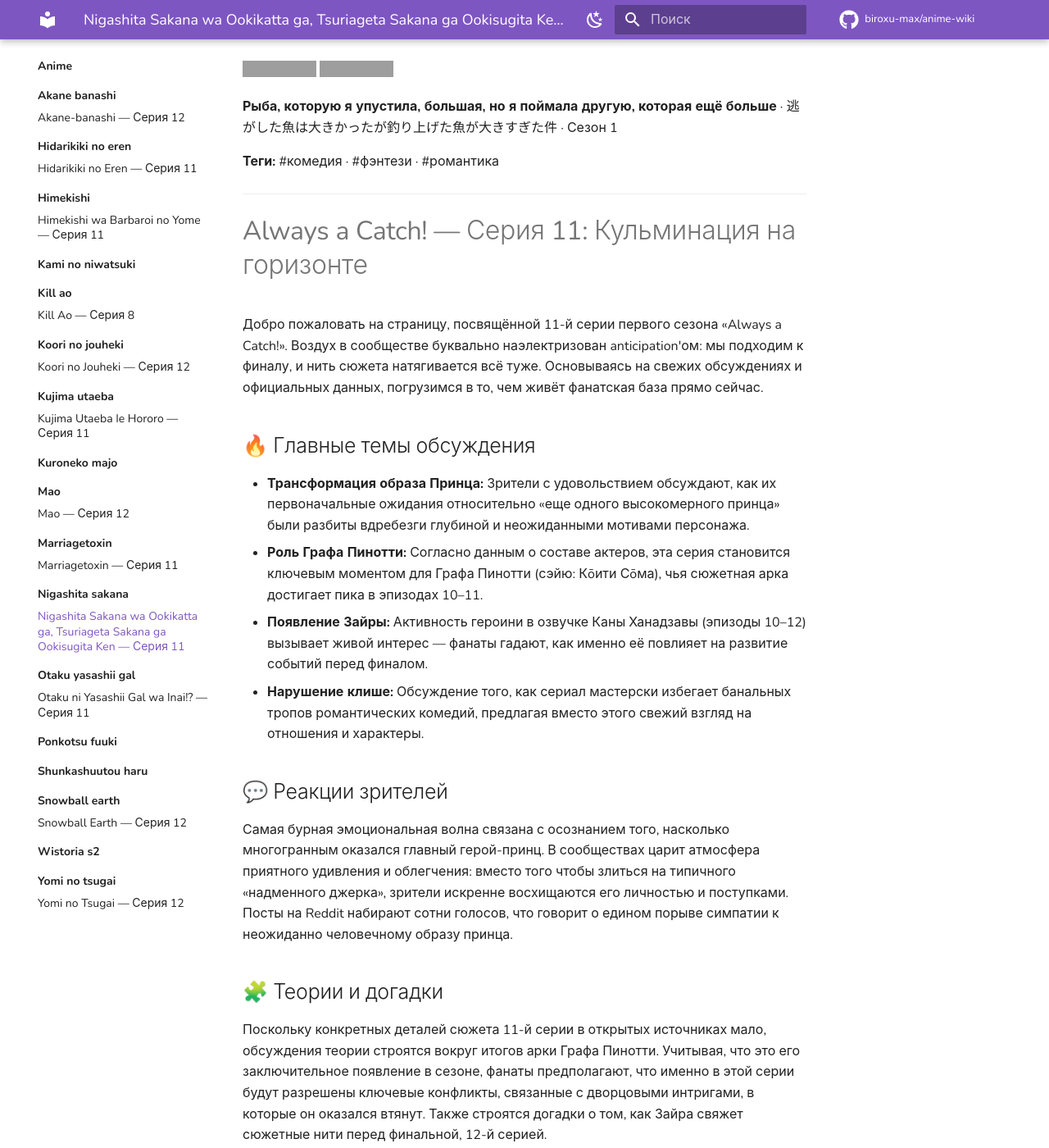
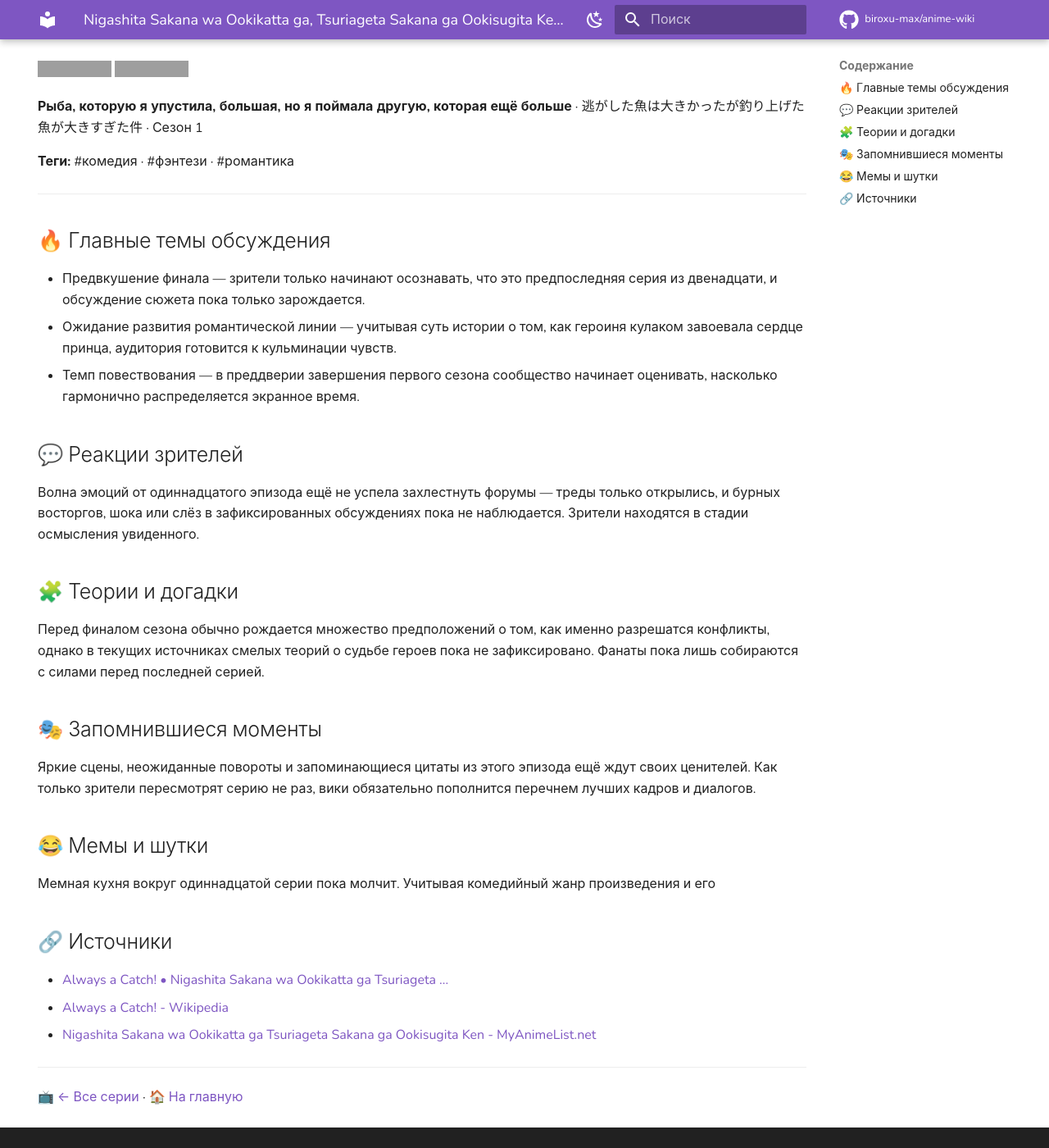
Before and after one commit to biroxu-max/anime-wiki, an MkDocs documentation site: the page built from docs/anime/nigashita-sakana/ep-11.md, in a window 1280 px wide and 1400 px high, scrolled down 235 px. Shown: the whole window at 82% size. Built offline with MkDocs 1.6.1 and Material for MkDocs 9.7.7, drawn with Linux system fonts in a browser that asks for light colours; comment, search, counter and statistics services are not loaded; some of the changed text lies outside the part shown; grey boxes are pictures that could not be loaded.

Commit message:
chore(wiki): +nigashita-sakana ep11

```diff
--- a/docs/anime/nigashita-sakana/ep-11.md
+++ b/docs/anime/nigashita-sakana/ep-11.md
@@ -15,45 +17,28 @@ tags:
 
 ---
 
-# Always a Catch! — Серия 11: Кульминация на горизонте
-
-Добро пожаловать на страницу, посвящённой 11-й серии первого сезона «Always a Catch!». Воздух в сообществе буквально наэлектризован anticipation'ом: мы подходим к финалу, и нить сюжета натягивается всё туже. Основываясь на свежих обсуждениях и официальных данных, погрузимся в то, чем живёт фанатская база прямо сейчас.
-
 ## 🔥 Главные темы обсуждения
-- **Трансформация образа Принца:** Зрители с удовольствием обсуждают, как их первоначальные ожидания относительно «еще одного высокомерного принца» были разбиты вдребезги глубиной и неожиданными мотивами персонажа.
-- **Роль Графа Пинотти:** Согласно данным о составе актеров, эта серия становится ключевым моментом для Графа Пинотти (сэйю: Кōити Сōма), чья сюжетная арка достигает пика в эпизодах 10–11.
-- **Появление Зайры:** Активность героини в озвучке Каны Ханадзавы (эпизоды 10–12) вызывает живой интерес — фанаты гадают, как именно её повлияет на развитие событий перед финалом.
-- **Нарушение клише:** Обсуждение того, как сериал мастерски избегает банальных тропов романтических комедий, предлагая вместо этого свежий взгляд на отношения и характеры.
+- Предвкушение финала — зрители только начинают осознавать, что это предпоследняя серия из двенадцати, и обсуждение сюжета пока только зарождается.
+- Ожидание развития романтической линии — учитывая суть истории о том, как героиня кулаком завоевала сердце принца, аудитория готовится к кульминации чувств.
+- Темп повествования — в преддверии завершения первого сезона сообщество начинает оценивать, насколько гармонично распределяется экранное время.
 
 ## 💬 Реакции зрителей
-Самая бурная эмоциональная волна связана с осознанием того, насколько многогранным оказался главный герой-принц. В сообществах царит атмосфера приятного удивления и облегчения: вместо того чтобы злиться на типичного «надменного джерка», зрители искренне восхищаются его личностью и поступками. Посты на Reddit набирают сотни голосов, что говорит о едином порыве симпатии к неожиданно человечному образу принца.
+Волна эмоций от одиннадцатого эпизода ещё не успела захлестнуть форумы — треды только открылись, и бурных восторгов, шока или слёз в зафиксированных обсуждениях пока не наблюдается. Зрители находятся в стадии осмысления увиденного.
 
 ## 🧩 Теории и догадки
-Поскольку конкретных деталей сюжета 11-й серии в открытых источниках мало, обсуждения теории строятся вокруг итогов арки Графа Пинотти. Учитывая, что это его заключительное появление в сезоне, фанаты предполагают, что именно в этой серии будут разрешены ключевые конфликты, связанные с дворцовыми интригами, в которые он оказался втянут. Также строятся догадки о том, как Зайра свяжет сюжетные нити перед финальной, 12-й серией.
+Перед финалом сезона обычно рождается множество предположений о том, как именно разрешатся конфликты, однако в текущих источниках смелых теорий о судьбе героев пока не зафиксировано. Фанаты пока лишь собираются с силами перед последней серией.
 
 ## 🎭 Запомнившиеся моменты
-Хотя полные описания сцен всё еще скрыты под спойлерными тегами, внимание привлекает работа сэйю. Фанаты уже выделяют моменты, где Кана Ханадзава (Зайра) и Кōити Сōма (Пинотти) наполняют диалоги эмоциональной глубиной. Также зрители с теплотой вспоминают общую динамику сериала — от забавных промахов героини до её неожиданных решительных поступков, которые создают уникальный ритм повествования.
+Яркие сцены, неожиданные повороты и запоминающиеся цитаты из этого эпизода ещё ждут своих ценителей. Как только зрители пересмотрят серию не раз, вики обязательно пополнится перечнем лучших кадров и диалогов.
 
 ## 😂 Мемы и шутки
-Мемная культура вокруг сериала продолжает питаться диалогами из трейлеров и общим настроением. В чатах гуляют шутки о «телепортации» и попытках героини вести себя как леди, которые неизменно заканчиваются хаосом (знаменитое «боко-боко»). Фанаты также подшучивают над контрастом между пасторальными ожиданиями героини и реальностью, в которой она оказывается.
-
-## ⚡ Спорные моменты
-Серьезных разногласий или конфликтов в сообществе не наблюдается. Единственный момент, вызвавший дискуссию в начале сезона — первоначальное восприятие принца как отрицательного персонажа — теперь превратился в предмет восхищения сценаристов, сумевших блестяще сыграть на этом контрасте.
-
-## 🎬 Производство и анимация
-Производством занимается студия TMS Entertainment в сотрудничестве с Troyca, что гарантирует высокий уровень визуального стиля. Обсуждения качества анимации в этом эпизоде пока скупы, но акцент делается на великолепный подбор голосового состава. Участие таких звезд, как Кана Ханадзава и других талантливых актеров, перечисленных в энциклопедии ANN, добавляет сериалу особого лоска и звучания.
-
-***
-
-*Эта страница будет обновляться по мере появления новых деталей и переводов. Оставайтесь с нами, чтобы не пропустить момент, когда «уловленный рыба» покажет свой настоящий размер!*
+Мемная кухня вокруг одиннадцатой серии пока молчит. Учитывая комедийный жанр произведения и его
 
 ## 🔗 Источники
 
-- [Always a Catch! • Nigashita Sakana wa Ookikatta ga Tsuriageta ...](https://www.reddit.com/r/anime/comments/1u25p7s/always_a_catch_nigashita_sakana_wa_ookikatta_ga)
+- [Always a Catch! • Nigashita Sakana wa Ookikatta ga Tsuriageta ...](https://www.reddit.com/r/anime/comments/1u8djic/always_a_catch_nigashita_sakana_wa_ookikatta_ga)
 - [Always a Catch! - Wikipedia](https://en.wikipedia.org/wiki/Always_a_Catch!)
-- [Always a Catch! • Nigashita Sakana wa Ookikatta ga Tsuriageta ...](https://www.reddit.com/r/anime/comments/1sfwauy/always_a_catch_nigashita_sakana_wa_ookikatta_ga)
-- [Always a Catch! (TV) - Anime News Network:W](https://www.animenewsnetwork.com/encyclopedia/anime.php?id=37959)
-- [Always a Catch! | Official Main Trailer 2 | English Sub](https://www.youtube.com/watch?v=OO64yLPY04Q)
+- [Nigashita Sakana wa Ookikatta ga Tsuriageta Sakana ga Ookisugita Ken - MyAnimeList.net](https://myanimelist.net/anime/62893/Nigashita_Sakana_wa_Ookikatta_ga_Tsuriageta_Sakana_ga_Ookisugita_Ken)
 
 ---
 📺 [← Все серии](index.md) · [🏠 На главную](../../index.md)
```
Also changed, not shown: other parts of docs/anime/nigashita-sakana/ep-11.md (+2 -0 lines), docs/anime/nigashita-sakana/index.md (+1 -1 lines).
